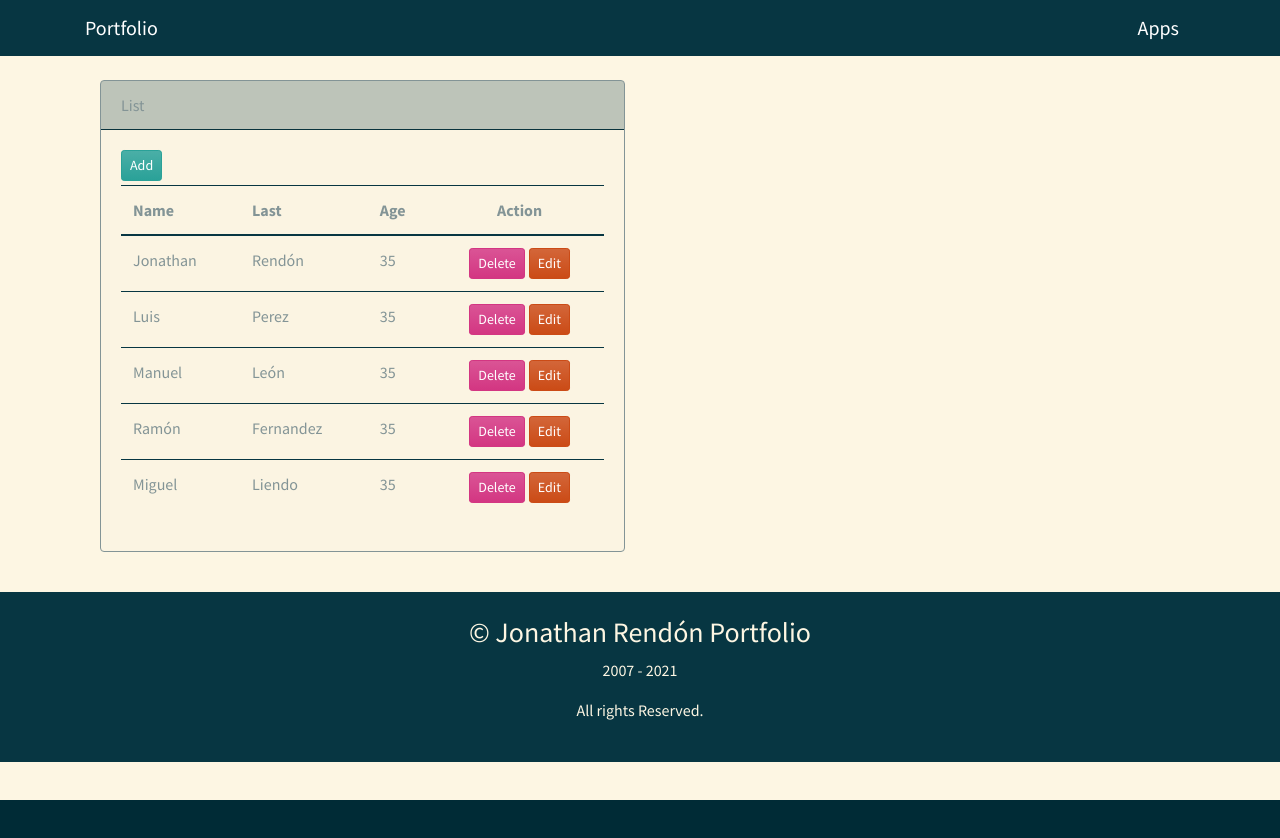
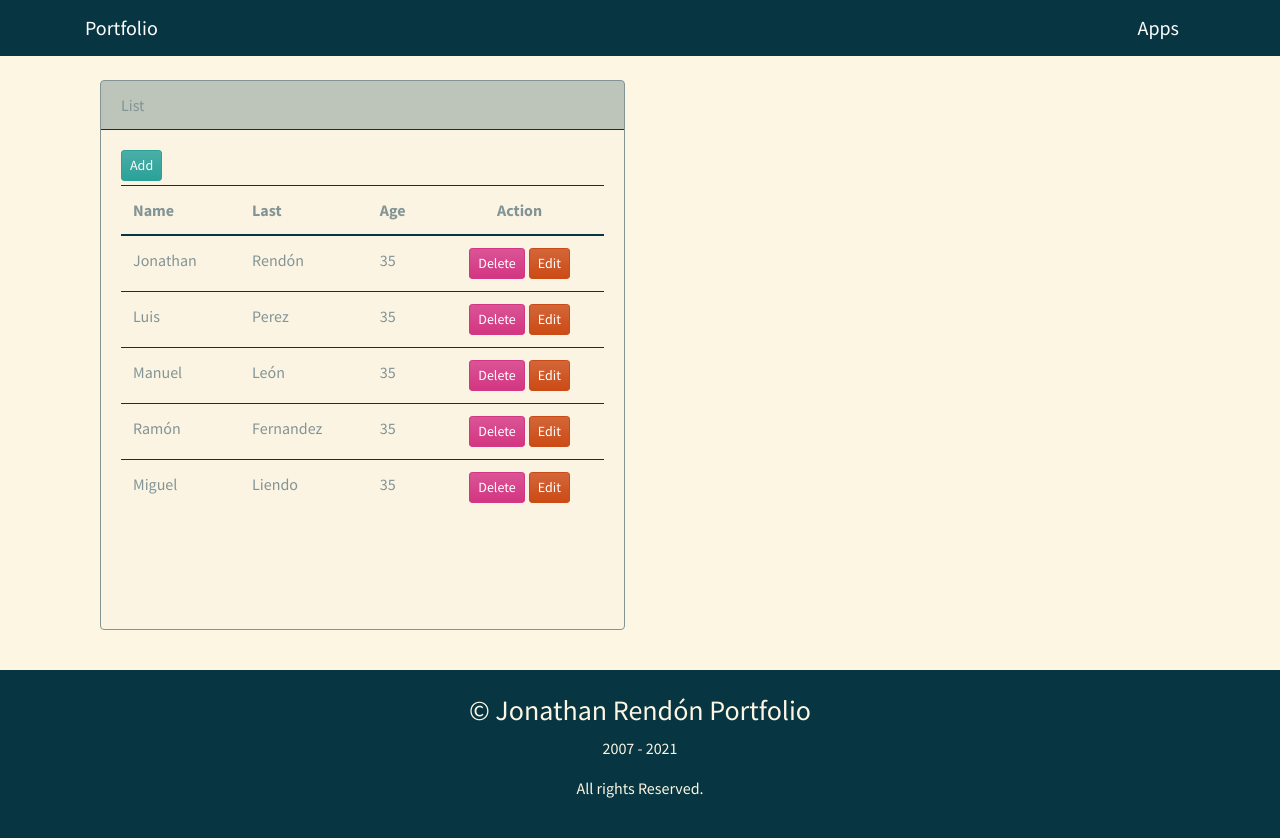
Before and after one commit to jorendon/PortfolioNext, a Next.js app: page /miniapps in a window 1280 px wide. Before the commit the page ends 800 px from the top, so only its background shows below. Built offline with nearby package versions, Linux system fonts and the light colour scheme; a small style sheet from the web is missing.

Commit message:
Ajuste en estilo

```diff
--- a/components/Crud.js
+++ b/components/Crud.js
@@ -46,7 +46,7 @@ export default function Crud(props) {
     }
 
     return (
-        <div className="card border-secondary mb-3">
+        <div className="card border-secondary mb-3" style={{minHeight: 550}}>
             {viewList &&
             <>
                 <div className="card-header">List</div>
--- a/profile.js
+++ b/profile.js
@@ -22,10 +22,6 @@ export const skills = [
   {
     skill: "Node Js",
     percentage: 80,
-  },
-  {
-    skill: "Git",
-    percentage: 85,
   },
   {
     skill: "Git",
```
